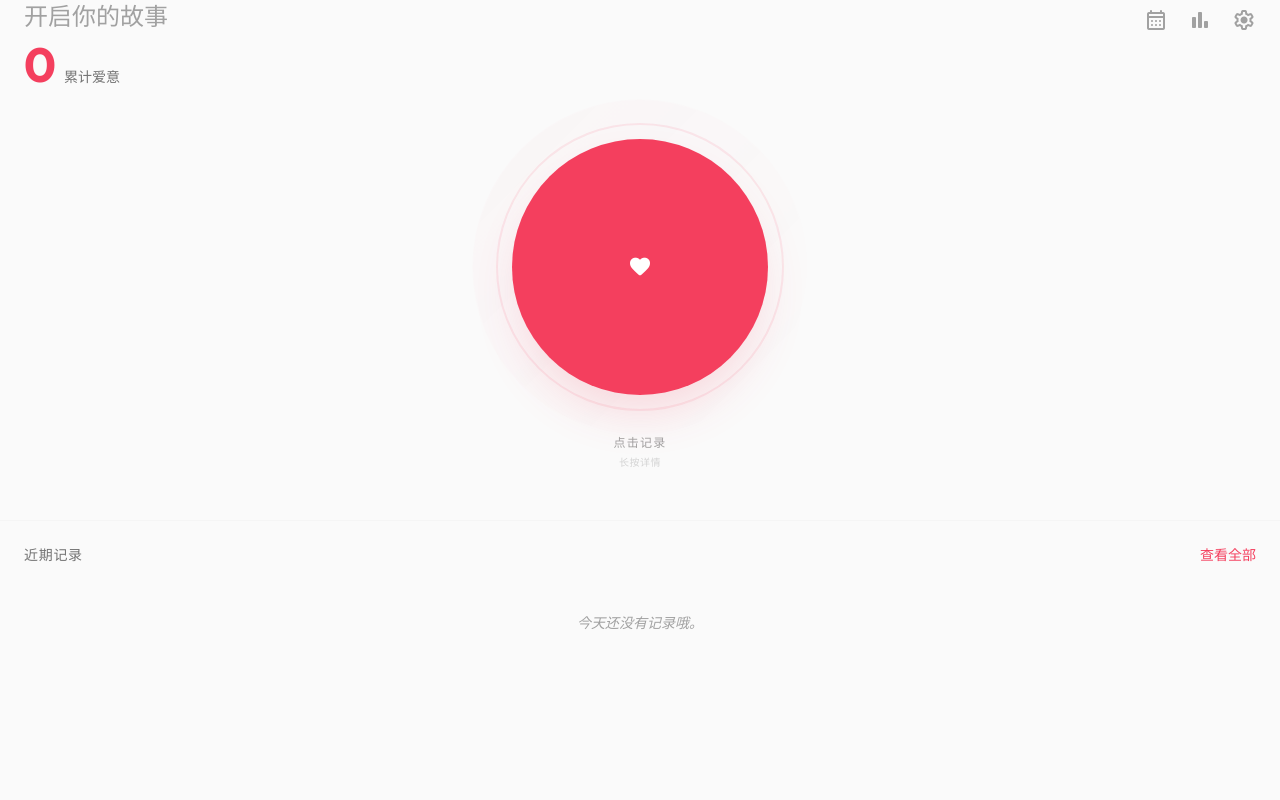
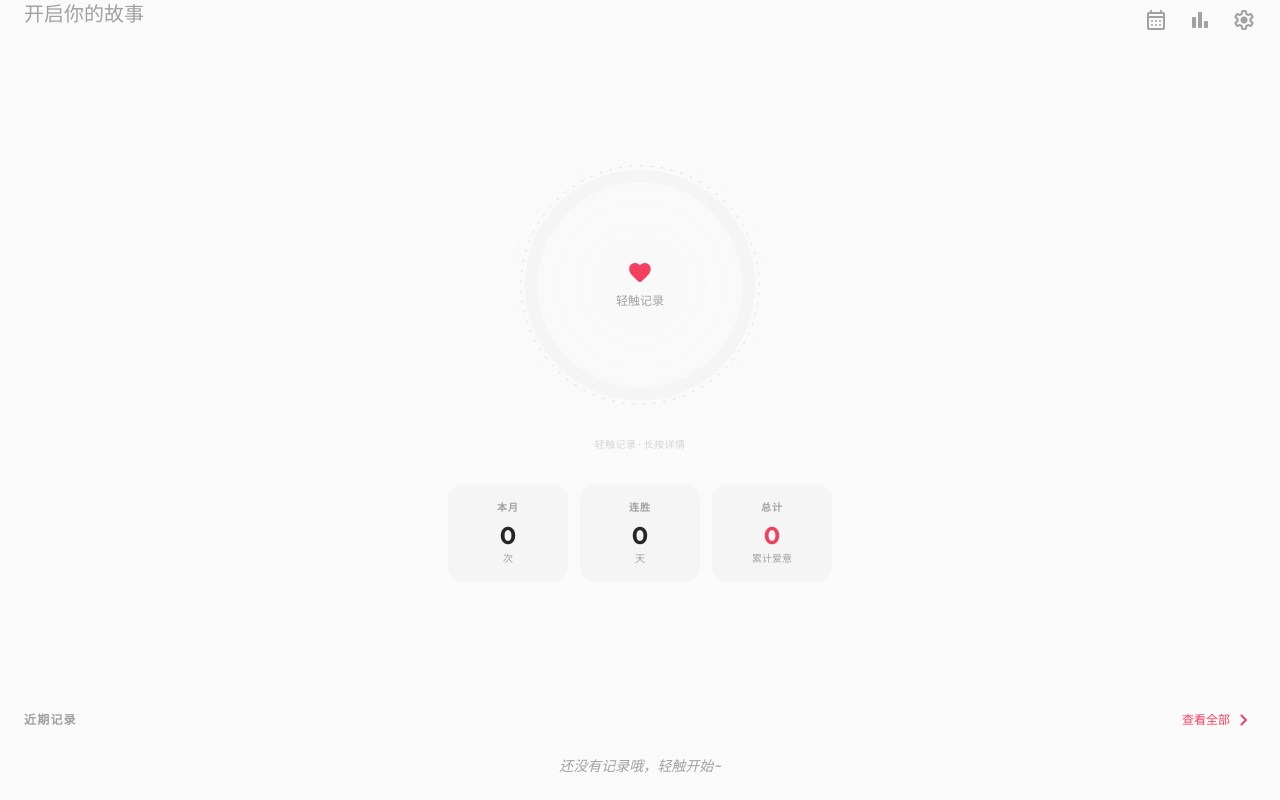
Before and after one commit to leechee-cmd/loveLog, a Vue app: page / in a window 1280 px wide. Built offline with nearby package versions, Linux system fonts and the light colour scheme.

Commit message:
feat: 首页新界面

```diff
--- a/src/locales/zh.json
+++ b/src/locales/zh.json
@@ -1,11 +1,20 @@
 {
   "home": {
     "total_love": "累计爱意",
-    "tap_record": "点击记录",
+    "tap_record": "轻触记录",
     "hold_details": "长按详情",
     "recent": "近期记录",
     "view_all": "查看全部",
-    "no_records": "今天还没有记录哦。",
+    "no_records": "还没有记录哦，轻触开始~",
+    "since_last": "距上次",
+    "days": "天",
+    "hours": "小时",
+    "this_month": "本月",
+    "times": "次",
+    "streak": "连胜",
+    "total": "总计",
+    "last_time": "最近一次",
+    "min": "分钟",
     "greeting": {
       "on_fire": "干劲十足",
       "keep_it_up": "继续保持",
--- a/src/stores/logStore.ts
+++ b/src/stores/logStore.ts
@@ -17,6 +17,23 @@ export const useLogStore = defineStore('logs', () => {
   });
 
   const totalCount = computed(() => logs.value.length);
+
+  // 最近一条记录
+  const lastLog = computed(() => {
+    if (logs.value.length === 0) return null;
+    return logs.value[0]; // logs 已按 timestamp desc 排序
+  });
+
+  // 本月记录次数
+  const monthlyCount = computed(() => {
+    const now = new Date();
+    const y = now.getFullYear();
+    const m = now.getMonth();
+    return logs.value.filter(l => {
+      const d = new Date(l.timestamp);
+      return d.getFullYear() === y && d.getMonth() === m;
+    }).length;
+  });
 
   // Actions
   async function loadLogs() {
@@ -476,6 +493,8 @@ export const useLogStore = defineStore('logs', () => {
     loading,
     todayLogs,
     totalCount,
+    lastLog,
+    monthlyCount,
     uniqueDates,
     currentStreak,
     longestStreak,
@@ -483,7 +502,7 @@ export const useLogStore = defineStore('logs', () => {
     monthlyStats,
     statsYear,
     availableYears,
-    achievements, // Export achievements
+    achievements,
     loadLogs,
     addQuickLog,
     removeLog,
--- a/src/views/HomeView.vue
+++ b/src/views/HomeView.vue
@@ -1,8 +1,7 @@
 <script setup lang="ts">
-import { onMounted, ref, watch, computed } from 'vue';
+import { onMounted, ref, watch, computed, nextTick } from 'vue';
 import { useI18n } from 'vue-i18n';
 import { useLogStore } from '../stores/logStore';
-import BaseBtn from '../components/base/BaseBtn.vue';
 import LogEditor from '../components/business/LogEditor.vue';
 import { type LogEntry } from '../services/db';
 
@@ -11,18 +10,19 @@ const logStore = useLogStore();
 const showEditor = ref(false);
 const editingLog = ref<Partial<LogEntry> | undefined>(undefined);
 
-// 创意问候语 - 基于时间和数据
+// 点击脉冲动画状态
+const isPulsing = ref(false);
+
+// 创意问候语
 const greeting = computed(() => {
   const hour = new Date().getHours();
   const streak = logStore.currentStreak;
   const total = logStore.totalCount;
 
-  // 根据连胜和总数给出特别提示
   if (streak >= 7) return t('home.greeting.on_fire');
   if (streak >= 3) return t('home.greeting.keep_it_up');
   if (total === 0) return t('home.greeting.start');
 
-  // 基于时间的浪漫提示
   if (hour < 6) return t('home.greeting.late_night');
   if (hour < 9) return t('home.greeting.morning');
   if (hour < 12) return t('home.greeting.morning_glow');
@@ -32,11 +32,50 @@ const greeting = computed(() => {
   return t('home.greeting.night');
 });
 
+// 距上次的时间差
+const timeSinceLast = computed(() => {
+  const last = logStore.lastLog;
+  if (!last) return null;
+
+  const now = Date.now();
+  const diffMs = now - last.timestamp;
+  const diffHours = Math.floor(diffMs / (1000 * 60 * 60));
+  const days = Math.floor(diffHours / 24);
+  const hours = diffHours % 24;
+
+  return { days, hours, totalHours: diffHours };
+});
+
+// 圆环进度（7天为一个周期）
+const ringProgress = computed(() => {
+  if (!timeSinceLast.value) return 0;
+  const { totalHours } = timeSinceLast.value;
+  return Math.min(totalHours / 168, 1);
+});
+
+// 渐变色端点 — 基于间隔天数
+const ringGradientColors = computed(() => {
+  if (!timeSinceLast.value) return { start: '#e5e5e5', end: '#d4d4d4' };
+  const { days } = timeSinceLast.value;
+  if (days < 1) return { start: '#f43f5e', end: '#fb7185' };  // 热情粉红
+  if (days < 3) return { start: '#f43f5e', end: '#f97316' };  // 粉红→橙色
+  if (days < 5) return { start: '#f97316', end: '#fbbf24' };  // 橙色→琥珀
+  if (days < 7) return { start: '#f97316', end: '#ef4444' };  // 橙红警告
+  return { start: '#a3a3a3', end: '#737373' };                // 冷灰
+});
+
+// SVG 圆环参数
+const RING_RADIUS = 85;
+const RING_CIRCUMFERENCE = 2 * Math.PI * RING_RADIUS;
+const ringStrokeDashoffset = computed(() => {
+  return RING_CIRCUMFERENCE * (1 - ringProgress.value);
+});
+
 onMounted(() => {
   logStore.loadLogs();
 });
 
-// Long Press Logic
+// 长按逻辑
 let pressTimer: any = null;
 const LONG_PRESS_DURATION = 600;
 let isLongPress = false;
@@ -57,41 +96,70 @@ const handlePressEnd = () => {
   }
 };
 
-// Particle System
+// 💗 升级版粒子系统 — 多种形状、颜色、轨迹
 interface Particle {
   id: number;
   tx: number;
   ty: number;
+  size: number;
+  color: string;
+  delay: number;
+  duration: number;
+  isHeart: boolean;
 }
 const particles = ref<Particle[]>([]);
 let particleId = 0;
 
+const HEART_COLORS = ['#f43f5e', '#fb7185', '#fda4af', '#ff6b81', '#e11d48', '#fbbf24'];
+
 const spawnParticles = () => {
-  const count = 12;
-  for (let i = 0; i < count; i++) {
-    const angle = (Math.PI * 2 * i) / count;
-    const velocity = 80 + Math.random() * 40; // distance
-    const tx = Math.cos(angle) * velocity;
-    const ty = Math.sin(angle) * velocity;
+  // 第一波：大心形，快速
+  for (let i = 0; i < 8; i++) {
+    const angle = (Math.PI * 2 * i) / 8 + (Math.random() - 0.5) * 0.4;
+    const velocity = 80 + Math.random() * 60;
+    particles.value.push({
+      id: particleId++,
+      tx: Math.cos(angle) * velocity,
+      ty: Math.sin(angle) * velocity,
+      size: 16 + Math.random() * 10,
+      color: HEART_COLORS[Math.floor(Math.random() * HEART_COLORS.length)] ?? '#f43f5e',
+      delay: Math.random() * 60,
+      duration: 700 + Math.random() * 300,
+      isHeart: true
+    });
+  }
+  // 第二波：小圆点，稍慢扩散
+  for (let i = 0; i < 16; i++) {
+    const angle = (Math.PI * 2 * i) / 16 + (Math.random() - 0.5) * 0.6;
+    const velocity = 40 + Math.random() * 100;
+    particles.value.push({
+      id: particleId++,
+      tx: Math.cos(angle) * velocity,
+      ty: Math.sin(angle) * velocity,
+      size: 4 + Math.random() * 6,
+      color: HEART_COLORS[Math.floor(Math.random() * HEART_COLORS.length)] ?? '#f43f5e',
+      delay: 50 + Math.random() * 100,
+      duration: 600 + Math.random() * 400,
+      isHeart: false
+    });
+  }
 
-    const id = particleId++;
-    particles.value.push({ id, tx, ty });
-
-    // Cleanup
+  // 自动清理
   setTimeout(() => {
-      particles.value = particles.value.filter(p => p.id !== id);
-    }, 800);
-  }
+    particles.value = [];
+  }, 1200);
 };
 
 const handleClick = async () => {
-  // If it was a long press, do nothing (editor is already opening)
   if (isLongPress) return;
 
-  // Visual Feedback
+  // 触发脉冲动画
+  isPulsing.value = false;
+  await nextTick();
+  isPulsing.value = true;
+  setTimeout(() => isPulsing.value = false, 600);
+
   spawnParticles();
-
-  // Simple Click
   if (navigator.vibrate) navigator.vibrate(50);
   await logStore.addQuickLog();
 };
@@ -103,7 +171,6 @@ const handleEditLog = (log: LogEntry) => {
 
 const handleEditorSave = async (data: Partial<LogEntry>) => {
   if (editingLog.value && editingLog.value.id) {
-    // 编辑已有日志
     const updated = {
        ...editingLog.value,
        ...data,
@@ -111,7 +178,6 @@ const handleEditorSave = async (data: Partial<LogEntry>) => {
     } as LogEntry;
     await logStore.updateEntry(updated);
   } else {
-    // 长按创建新日志 (带详情)
     const log = await logStore.addQuickLog();
     if (log) {
        const updated = {
@@ -124,29 +190,41 @@ const handleEditorSave = async (data: Partial<LogEntry>) => {
        await logStore.updateEntry(updated);
     }
   }
-
   editingLog.value = undefined;
 };
 
-// When sheet closes, clear editing state
 watch(showEditor, (val) => {
   if (!val) {
      setTimeout(() => editingLog.value = undefined, 300);
   }
 });
+
+// 最近3条记录
+const recentLogs = computed(() => {
+  return logStore.logs.slice(0, 3);
+});
+
+// 格式化任意记录的时间
+const formatLogTime = (timestamp: number) => {
+  const d = new Date(timestamp);
+  return d.toLocaleDateString(locale.value, {
+    month: 'short',
+    day: 'numeric',
+    weekday: 'short'
+  }) + ' ' + d.toLocaleTimeString(locale.value, {
+    hour: '2-digit',
+    minute: '2-digit'
+  });
+};
 </script>
 
 <template>
-  <div class="h-full flex flex-col items-center justify-between py-12 safe-top safe-bottom relative">
+  <div class="h-full flex flex-col items-center py-8 safe-top safe-bottom relative bg-surface-light dark:bg-surface-dark">
 
-    <!-- Greeting / Header -->
+    <!-- Header -->
     <header class="w-full px-6 flex justify-between items-start animate-fade-in flex-none">
       <div>
-        <h1 class="text-2xl font-light text-neutral-400 whitespace-nowrap">{{ greeting }}</h1>
-        <div class="flex items-baseline gap-2 mt-2">
-          <span class="text-5xl font-bold text-primary">{{ logStore.totalCount }}</span>
-          <span class="text-sm font-medium text-neutral-500">{{ t('home.total_love') }}</span>
-        </div>
+        <h1 class="text-xl font-light text-neutral-400 whitespace-nowrap">{{ greeting }}</h1>
       </div>
       <div class="flex items-center gap-1 -mr-2">
          <RouterLink to="/history" class="text-neutral-400 hover:text-neutral-600 dark:hover:text-neutral-200 transition-colors p-2">
@@ -161,111 +239,223 @@ watch(showEditor, (val) => {
       </div>
     </header>
 
-    <!-- Main Action - Hero Zone -->
-    <main class="flex-1 flex flex-col items-center justify-center w-full animate-slide-up">
-      <!-- Hero Button Container -->
-      <div class="relative flex items-center justify-center">
+    <!-- 核心区域：亲密时钟 -->
+    <main class="flex-1 flex flex-col items-center justify-center w-full animate-slide-up px-6">
 
-        <!-- Outer Glow Ring (slowest) -->
-        <div class="absolute w-80 h-80 rounded-full bg-gradient-to-br from-primary/10 to-transparent animate-ping-slow opacity-30"></div>
-
-        <!-- Middle Pulse Ring -->
-        <div class="absolute w-72 h-72 rounded-full border-2 border-primary/20 animate-pulse"></div>
-
-        <!-- Inner Breathing Glow -->
-        <div class="absolute w-56 h-56 rounded-full bg-gradient-radial from-primary/30 via-primary/10 to-transparent animate-breathe"></div>
-
-        <!-- Particles Container -->
-        <div class="absolute inset-0 flex items-center justify-center pointer-events-none z-0">
-          <div
-            v-for="p in particles"
-            :key="p.id"
-            class="absolute w-3 h-3 rounded-full bg-primary"
-            :style="{
-              '--tx': p.tx + 'px',
-              '--ty': p.ty + 'px',
-              animation: 'particle-out 0.8s ease-out forwards'
-            }"
-          ></div>
-        </div>
-
-        <!-- Core Button -->
-        <BaseBtn
-          size="hero"
-          class="relative z-10"
+      <!-- 圆环时钟容器 -->
+      <div class="ring-container relative flex items-center justify-center mb-6"
            @mousedown="handlePressStart"
-          @touchstart="handlePressStart"
+           @touchstart.passive="handlePressStart"
            @mouseup="handlePressEnd"
            @touchend="handlePressEnd"
            @mouseleave="handlePressEnd"
            @click="handleClick"
       >
-          <!-- Filled Heart Icon -->
-          <span class="material-symbols-rounded text-7xl" style="font-variation-settings: 'FILL' 1, 'wght' 400;">favorite</span>
-        </BaseBtn>
+        <!-- 外层辉光（呼吸动画） -->
+        <div class="absolute w-64 h-64 sm:w-72 sm:h-72 rounded-full ring-glow"
+             :style="{
+               background: `radial-gradient(circle, ${ringGradientColors.start}15 0%, transparent 70%)`
+             }"
+        ></div>
+
+        <!-- 点击脉冲波纹 -->
+        <div v-if="isPulsing" class="absolute w-56 h-56 sm:w-64 sm:h-64 rounded-full pulse-wave"
+             :style="{ borderColor: ringGradientColors.start }"
+        ></div>
+
+        <!-- 粒子容器 -->
+        <div class="absolute inset-0 flex items-center justify-center pointer-events-none z-30">
+          <template v-for="p in particles" :key="p.id">
+            <!-- 心形粒子 -->
+            <div v-if="p.isHeart"
+              class="absolute particle-heart"
+              :style="{
+                '--tx': p.tx + 'px',
+                '--ty': p.ty + 'px',
+                fontSize: p.size + 'px',
+                color: p.color,
+                'animation-delay': p.delay + 'ms',
+                'animation-duration': p.duration + 'ms',
+              }"
+            >♥</div>
+            <!-- 圆点粒子 -->
+            <div v-else
+              class="absolute rounded-full particle-dot"
+              :style="{
+                '--tx': p.tx + 'px',
+                '--ty': p.ty + 'px',
+                width: p.size + 'px',
+                height: p.size + 'px',
+                backgroundColor: p.color,
+                'animation-delay': p.delay + 'ms',
+                'animation-duration': p.duration + 'ms',
+              }"
+            ></div>
+          </template>
         </div>
 
-      <!-- Hint Text -->
-      <div class="mt-10 text-center">
-        <p class="text-neutral-400 font-light tracking-widest text-xs uppercase mb-1">
-          {{ t('home.tap_record') }}
+        <!-- SVG 圆环 -->
+        <svg viewBox="0 0 200 200" class="w-56 h-56 sm:w-64 sm:h-64 relative z-10">
+          <defs>
+            <!-- 渐变色 -->
+            <linearGradient id="ringGradient" x1="0%" y1="0%" x2="100%" y2="100%">
+              <stop offset="0%" :stop-color="ringGradientColors.start" />
+              <stop offset="100%" :stop-color="ringGradientColors.end" />
+            </linearGradient>
+            <!-- 辉光滤镜 -->
+            <filter id="ringGlow" x="-20%" y="-20%" width="140%" height="140%">
+              <feGaussianBlur in="SourceGraphic" stdDeviation="3" result="blur" />
+              <feMerge>
+                <feMergeNode in="blur" />
+                <feMergeNode in="SourceGraphic" />
+              </feMerge>
+            </filter>
+          </defs>
+
+          <!-- 背景环 - 虚线装饰 -->
+          <circle
+            cx="100" cy="100" :r="RING_RADIUS + 8"
+            fill="none"
+            stroke="currentColor"
+            stroke-width="1"
+            stroke-dasharray="2 6"
+            class="text-neutral-200 dark:text-neutral-700"
+            style="transform: rotate(-90deg); transform-origin: center;"
+          />
+
+          <!-- 背景环 - 主体 -->
+          <circle
+            cx="100" cy="100" :r="RING_RADIUS"
+            fill="none"
+            stroke="currentColor"
+            stroke-width="10"
+            class="text-neutral-100 dark:text-neutral-800"
+          />
+
+          <!-- 进度环 — 带渐变和辉光 -->
+          <circle
+            cx="100" cy="100" :r="RING_RADIUS"
+            fill="none"
+            stroke="url(#ringGradient)"
+            stroke-width="10"
+            stroke-linecap="round"
+            filter="url(#ringGlow)"
+            class="ring-progress"
+            :stroke-dasharray="RING_CIRCUMFERENCE"
+            :stroke-dashoffset="ringStrokeDashoffset"
+            style="transform: rotate(-90deg); transform-origin: center;"
+          />
+
+          <!-- 进度端点装饰圆点 -->
+          <circle
+            v-if="ringProgress > 0.02"
+            cx="100" :cy="100 - RING_RADIUS"
+            r="6"
+            :fill="ringGradientColors.start"
+            filter="url(#ringGlow)"
+            style="transform: rotate(-90deg); transform-origin: 100px 100px;"
+          />
+        </svg>
+
+        <!-- 圆环内部内容 -->
+        <div class="absolute inset-0 flex flex-col items-center justify-center z-20">
+          <template v-if="timeSinceLast">
+            <span class="text-[10px] text-neutral-400 uppercase tracking-[0.2em] font-semibold mb-2">
+              {{ t('home.since_last') }}
+            </span>
+            <div class="flex items-baseline gap-1">
+              <span v-if="timeSinceLast.days > 0" class="text-5xl font-black text-neutral-800 dark:text-neutral-100 tabular-nums">
+                {{ timeSinceLast.days }}
+              </span>
+              <span v-if="timeSinceLast.days > 0" class="text-sm text-neutral-400 font-semibold mr-1">
+                {{ t('home.days') }}
+              </span>
+              <span class="text-5xl font-black text-neutral-800 dark:text-neutral-100 tabular-nums">
+                {{ timeSinceLast.hours }}
+              </span>
+              <span class="text-sm text-neutral-400 font-semibold">
+                {{ t('home.hours') }}
+              </span>
+            </div>
+            <!-- 心跳按钮提示 -->
+            <div class="mt-4">
+              <span class="material-symbols-rounded text-3xl text-primary heartbeat-icon"
+                    style="font-variation-settings: 'FILL' 1;">favorite</span>
+            </div>
+          </template>
+          <template v-else>
+            <span class="material-symbols-rounded text-6xl text-primary heartbeat-icon mb-2"
+                  style="font-variation-settings: 'FILL' 1;">favorite</span>
+            <span class="text-xs text-neutral-400 font-medium">{{ t('home.tap_record') }}</span>
+          </template>
+        </div>
+      </div>
+
+      <!-- 提示文字 -->
+      <p class="text-neutral-300 dark:text-neutral-600 text-[10px] tracking-wider text-center mb-8">
+        {{ t('home.tap_record') }} · {{ t('home.hold_details') }}
       </p>
-        <p class="text-neutral-300 dark:text-neutral-600 text-[10px] tracking-wider">
-          {{ t('home.hold_details') }}
-        </p>
+
+      <!-- 三个统计卡片 -->
+      <div class="grid grid-cols-3 gap-3 w-full max-w-sm">
+        <div class="bg-surface-variant dark:bg-surface-variant-dark rounded-2xl p-4 text-center">
+          <div class="text-[10px] text-neutral-400 uppercase tracking-widest font-bold mb-1">{{ t('home.this_month') }}</div>
+          <div class="text-2xl font-bold text-neutral-800 dark:text-neutral-100">{{ logStore.monthlyCount }}</div>
+          <div class="text-[10px] text-neutral-400">{{ t('home.times') }}</div>
+        </div>
+        <div class="bg-surface-variant dark:bg-surface-variant-dark rounded-2xl p-4 text-center">
+          <div class="text-[10px] text-neutral-400 uppercase tracking-widest font-bold mb-1">{{ t('home.streak') }}</div>
+          <div class="text-2xl font-bold text-neutral-800 dark:text-neutral-100">{{ logStore.currentStreak }}</div>
+          <div class="text-[10px] text-neutral-400">{{ t('home.days') }}</div>
+        </div>
+        <div class="bg-surface-variant dark:bg-surface-variant-dark rounded-2xl p-4 text-center">
+          <div class="text-[10px] text-neutral-400 uppercase tracking-widest font-bold mb-1">{{ t('home.total') }}</div>
+          <div class="text-2xl font-bold text-primary">{{ logStore.totalCount }}</div>
+          <div class="text-[10px] text-neutral-400">{{ t('home.total_love') }}</div>
+        </div>
       </div>
     </main>
 
-    <!-- Recent History -->
-    <footer class="w-full px-6 flex flex-col flex-none h-[35vh] border-t border-neutral-100 dark:border-neutral-800 pt-4 pb-6">
-      <!-- Fixed Header -->
-      <div class="flex justify-between items-center py-2 flex-none">
-        <h3 class="text-sm font-medium text-neutral-500 uppercase tracking-wider">{{ t('home.recent') }}</h3>
-        <RouterLink to="/history" class="text-primary text-sm font-medium hover:text-primary-dark transition-colors">{{ t('home.view_all') }}</RouterLink>
+    <!-- 底部：最近记录 -->
+    <footer class="w-full px-6 flex-none pt-4 pb-2 animate-fade-in">
+      <!-- 标题栏 + 查看全部 -->
+      <div class="flex justify-between items-center mb-2">
+        <h3 class="text-xs font-bold text-neutral-400 uppercase tracking-widest">{{ t('home.recent') }}</h3>
+        <RouterLink to="/history" class="text-primary text-xs font-medium hover:text-primary-dark transition-colors flex items-center gap-0.5">
+          {{ t('home.view_all') }}
+          <span class="material-symbols-rounded text-sm">chevron_right</span>
+        </RouterLink>
       </div>
 
-      <!-- Scrollable List -->
-      <div class="flex-1 overflow-y-auto no-scrollbar mask-gradient space-y-3 pt-2">
+      <!-- 最近3条记录 -->
+      <div v-if="recentLogs.length" class="space-y-2">
         <div
-          v-for="log in logStore.todayLogs"
+          v-for="log in recentLogs"
           :key="log.id"
           @click="handleEditLog(log)"
-          class="bg-surface-variant dark:bg-surface-variant-dark p-4 rounded-2xl flex justify-between items-center transition-all animate-fade-in hover:bg-neutral-100 dark:hover:bg-neutral-800 cursor-pointer active:scale-98"
+          class="bg-surface-variant dark:bg-surface-variant-dark p-3 rounded-xl flex items-center gap-3 cursor-pointer active:scale-[0.98] transition-all hover:bg-neutral-100 dark:hover:bg-neutral-800"
         >
-          <div class="flex items-center gap-3">
-             <!-- Icon -->
-            <div class="w-10 h-10 rounded-full bg-primary/10 flex items-center justify-center text-primary flex-none">
-               <span class="material-symbols-rounded text-xl" v-if="log.durationMinutes">timer</span>
-               <span class="material-symbols-rounded text-xl" v-else>favorite</span>
+          <div class="w-8 h-8 rounded-full bg-primary/10 flex items-center justify-center text-primary flex-none">
+            <span class="material-symbols-rounded text-base" style="font-variation-settings: 'FILL' 1;">favorite</span>
           </div>
-            <div class="min-w-0">
-              <div class="font-medium flex items-center gap-2">
-                {{ new Date(log.timestamp).toLocaleTimeString(locale, {hour: '2-digit', minute:'2-digit'}) }}
-                <span v-if="log.durationMinutes" class="text-xs bg-primary/10 text-primary px-1.5 py-0.5 rounded-md whitespace-nowrap">{{ log.durationMinutes }}m</span>
-              </div>
-              <div class="text-xs text-neutral-500 mt-0.5 flex gap-1 overflow-hidden" v-if="log.tags && log.tags.length">
-                <span v-for="tag in log.tags" :key="tag" class="truncate">#{{ tag }}</span>
+          <div class="flex-1 min-w-0">
+            <div class="font-medium text-sm truncate">{{ formatLogTime(log.timestamp) }}</div>
+            <div class="text-[11px] text-neutral-500 flex gap-1 mt-0.5" v-if="log.tags && log.tags.length">
+              <span v-for="tag in log.tags" :key="tag">#{{ tag }}</span>
             </div>
           </div>
+          <span v-if="log.durationMinutes" class="text-[11px] bg-primary/10 text-primary px-1.5 py-0.5 rounded-md font-medium flex-none">
+            {{ log.durationMinutes }}{{ t('home.min') }}
+          </span>
         </div>
-          <button
-            @click.stop="logStore.removeLog(log.id)"
-            class="text-neutral-400 hover:text-red-500 p-2 z-10 flex-none transition-colors"
-          >
-            <span class="material-symbols-rounded">delete</span>
-          </button>
       </div>
-
-        <div v-if="logStore.todayLogs.length === 0" class="text-center py-8 text-neutral-400 text-sm italic">
+      <!-- 无记录 -->
+      <div v-else class="text-center py-4 text-neutral-400 text-sm italic">
         {{ t('home.no_records') }}
-        </div>
-
-        <!-- Bottom padding for scroll -->
-        <div class="h-8"></div>
       </div>
     </footer>
 
-      <!-- LogEditor (Global) -->
+    <!-- LogEditor -->
     <LogEditor
       v-model="showEditor"
       :initial-data="editingLog"
@@ -275,10 +465,84 @@ watch(showEditor, (val) => {
 </template>
 
 <style scoped>
-@keyframes particle-out {
+/* 圆环容器 */
+.ring-container {
+  cursor: pointer;
+  -webkit-user-select: none;
+  user-select: none;
+  -webkit-tap-highlight-color: transparent;
+}
+
+/* 外层辉光呼吸动画 */
+.ring-glow {
+  animation: glowBreath 4s ease-in-out infinite;
+}
+@keyframes glowBreath {
+  0%, 100% { transform: scale(1); opacity: 0.6; }
+  50% { transform: scale(1.08); opacity: 0.3; }
+}
+
+/* 进度环过渡 */
+.ring-progress {
+  transition: stroke-dashoffset 1.2s cubic-bezier(0.4, 0, 0.2, 1);
+}
+
+/* 心跳图标动画 */
+.heartbeat-icon {
+  animation: heartbeat 2s ease-in-out infinite;
+}
+@keyframes heartbeat {
+  0%, 100% { transform: scale(1); }
+  15% { transform: scale(1.15); }
+  30% { transform: scale(1); }
+  45% { transform: scale(1.1); }
+  60% { transform: scale(1); }
+}
+
+/* 点击脉冲波纹 */
+.pulse-wave {
+  border: 3px solid;
+  animation: pulseWave 0.6s ease-out forwards;
+}
+@keyframes pulseWave {
+  0% { transform: scale(1); opacity: 0.8; }
+  100% { transform: scale(1.5); opacity: 0; }
+}
+
+/* 心形粒子 */
+.particle-heart {
+  animation: heartParticleOut var(--duration, 800ms) ease-out forwards;
+  animation-delay: var(--delay, 0ms);
+  opacity: 0;
+  pointer-events: none;
+  font-style: normal;
+  line-height: 1;
+}
+@keyframes heartParticleOut {
+  0% {
+    transform: translate(0, 0) scale(0.3) rotate(0deg);
+    opacity: 1;
+  }
+  50% {
+    opacity: 1;
+  }
+  100% {
+    transform: translate(var(--tx), var(--ty)) scale(1.2) rotate(45deg);
+    opacity: 0;
+  }
+}
+
+/* 圆点粒子 */
+.particle-dot {
+  animation: dotParticleOut var(--duration, 600ms) ease-out forwards;
+  animation-delay: var(--delay, 0ms);
+  opacity: 0;
+  pointer-events: none;
+}
+@keyframes dotParticleOut {
   0% {
     transform: translate(0, 0) scale(1);
-    opacity: 0.8;
+    opacity: 0.9;
   }
   100% {
     transform: translate(var(--tx), var(--ty)) scale(0);
```
Also changed, not shown: src/locales/en.json (+10 -1 lines). Lines whose indentation alone changed are shown as unchanged.
